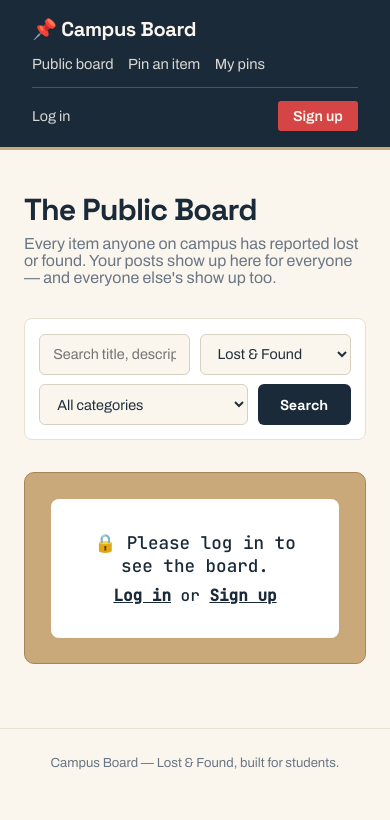
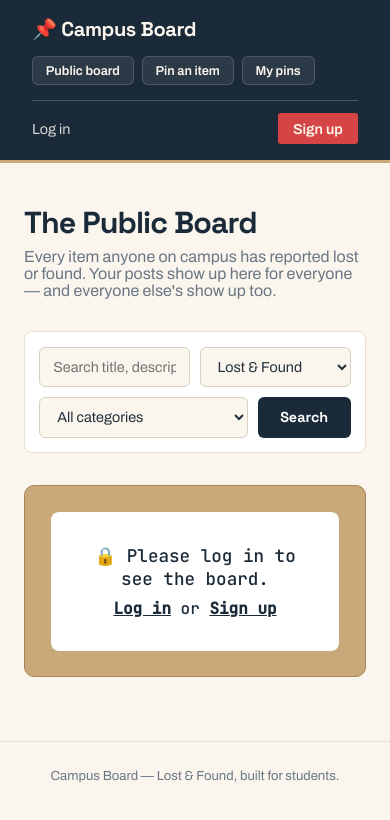
Before and after one commit to Hridoy-Paul-112/Lost-Found, a plain HTML site: page Frontend/index.html in a window 390 px wide. Drawn offline with Linux system fonts and the light colour scheme.

Commit message:
correction box of css

```diff
--- a/Frontend/style.css
+++ b/Frontend/style.css
@@ -1,8 +1,3 @@
-/* ===== TOKENS =====
-   Palette: Chalkboard navy #1B2A38, corkboard tan #C9A97A, cork-dark #A9835A,
-   paper cream #FAF6EE, pin red #D64545, pin green #3F8F5F, ink #22303B
-   Display: Space Grotesk (headings) / Body: Archivo / Mono: JetBrains Mono (codes, meta)
-*/
 
 * {
   box-sizing: border-box;
@@ -65,19 +60,46 @@ button {
 
 .navbar nav {
   display: flex;
-  gap: 1.3rem;
+  gap: 0.5rem;
 }
 
+/* ===== BOXED NAV LINKS (Public board, Pin an item, My pins) ===== */
 .navbar nav a {
   color: var(--cream);
   text-decoration: none;
-  font-size: 0.92rem;
-  opacity: 0.85;
-  transition: opacity 0.15s;
+  font-size: 0.85rem;
+  font-weight: 600;
+  padding: 0.5rem 1rem;
+  border-radius: 6px;
+  background: rgba(255, 255, 255, 0.08);
+  border: 1px solid rgba(255, 255, 255, 0.15);
+  transition: background 0.2s, border-color 0.2s, box-shadow 0.2s, transform 0.15s;
+  display: inline-flex;
+  align-items: center;
+  white-space: nowrap;
 }
 
 .navbar nav a:hover {
-  opacity: 1;
+  background: rgba(255, 255, 255, 0.18);
+  border-color: rgba(255, 255, 255, 0.3);
+  box-shadow: 0 0 0 2px rgba(201, 169, 122, 0.3);
+  transform: translateY(-1px);
+}
+
+/* keep the sign-up button (cta-link) distinct */
+.cta-link {
+  background: var(--red) !important;
+  border-color: var(--red) !important;
+  padding: 0.45rem 0.95rem;
+  border-radius: 3px;
+  opacity: 1 !important;
+  font-weight: 600;
+  border: none !important;
+}
+.cta-link:hover {
+  background: #b83838 !important;
+  border-color: #b83838 !important;
+  box-shadow: 0 0 0 2px rgba(214, 69, 69, 0.4) !important;
 }
 
 /* account box: visually separated from nav links by a divider */
@@ -103,14 +125,6 @@ button {
 
 .account-box a:hover {
   opacity: 1;
-}
-
-.cta-link {
-  background: var(--red);
-  padding: 0.45rem 0.95rem;
-  border-radius: 3px;
-  opacity: 1 !important;
-  font-weight: 600;
 }
 
 .user-greeting {
@@ -735,7 +749,11 @@ footer {
   }
   .navbar nav {
     flex-wrap: wrap;
-    gap: 0.9rem;
+    gap: 0.5rem;
+  }
+  .navbar nav a {
+    padding: 0.4rem 0.8rem;
+    font-size: 0.8rem;
   }
   .nav-account {
     border-left: none;
```
Also changed, not shown: Frontend/index.html (indentation only).
